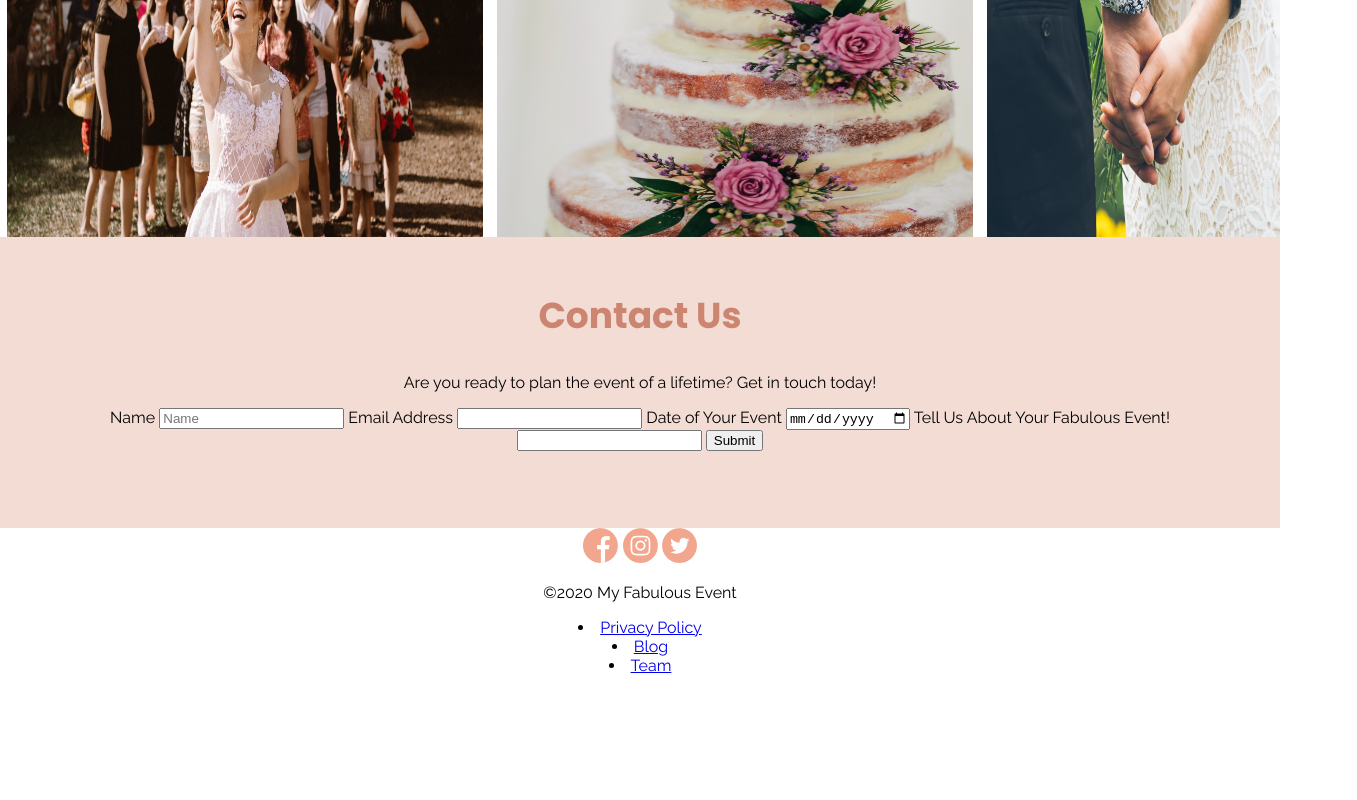
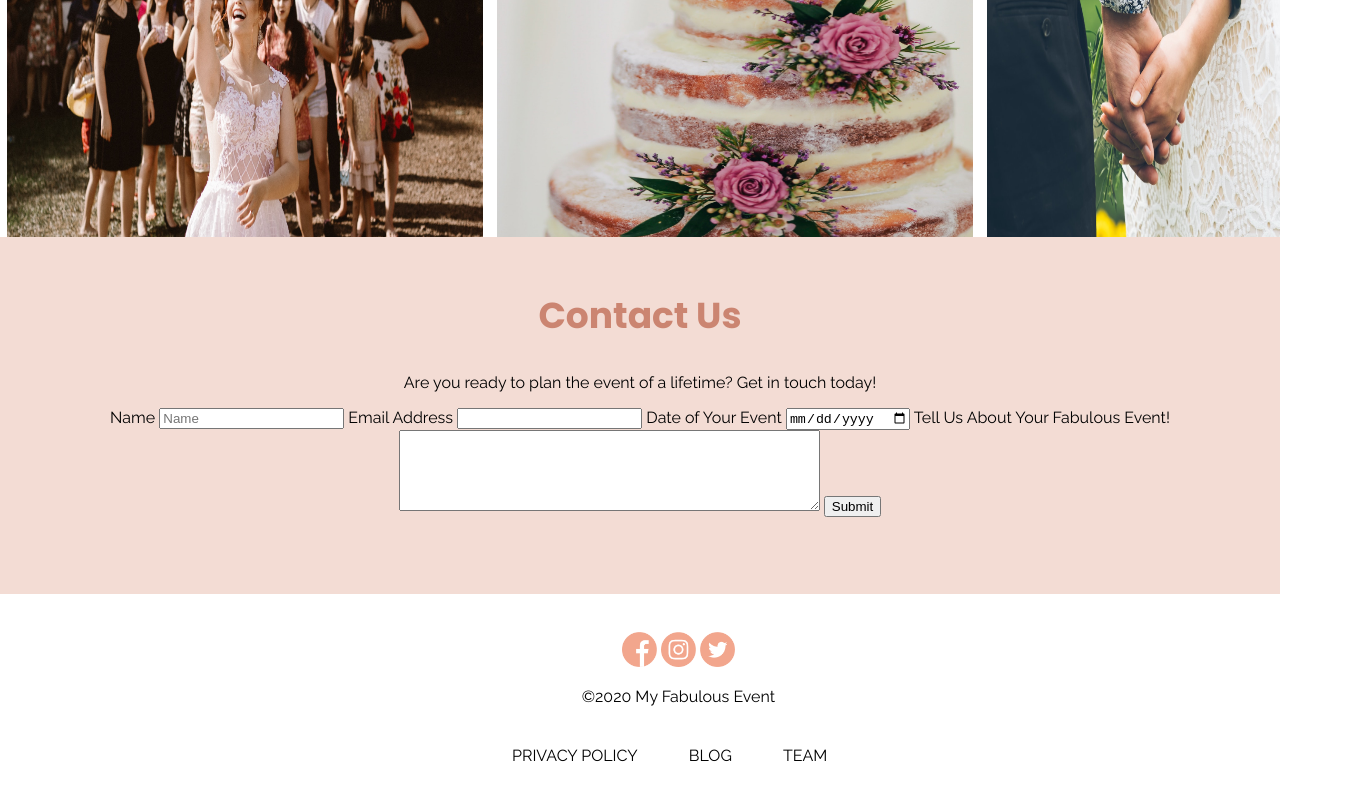
Before and after one commit to lwrocks/cautious-octo-sniffle, a plain HTML site: page index.html in a window 1280 px wide. Shown: the part 1504-2304 px from the top of the page, 1357 px wide, since content can reach past the window. Before the commit the page ends 2179 px from the top, so only its background shows below. Drawn offline with Linux system fonts and the light colour scheme.

Commit message:
Final round of styling

```diff
--- a/index.html
+++ b/index.html
@@ -141,7 +141,7 @@
             <label for="date">Date of Your Event</label>
             <input type="date" id="event_date" name="event_date" required />
             <label for="message">Tell Us About Your Fabulous Event!</label>
-            <input type="text" id="message" name="message" />
+            <textarea name="message" id="message" cols="50" rows="5"></textarea>
             <input type="submit" id="submit" name="submit" />
           </form>
         </div>
--- a/style.css
+++ b/style.css
@@ -133,3 +133,27 @@ h2 {
 }
 
 /* Footer */
+.footer {
+  width: 100%;
+  height: 25vh;
+  padding: 3vw;
+  justify-content: center;
+}
+
+.footer-links {
+  display: flex;
+  list-style-type: none;
+  padding-top: 3vh;
+  margin-left: 35vw;
+}
+
+.footer-links a {
+  text-decoration: none;
+  text-transform: uppercase;
+  color: #000;
+  padding: 2vw;
+}
+
+.footer-links a:hover {
+  color: #f2a68d;
+}
```
